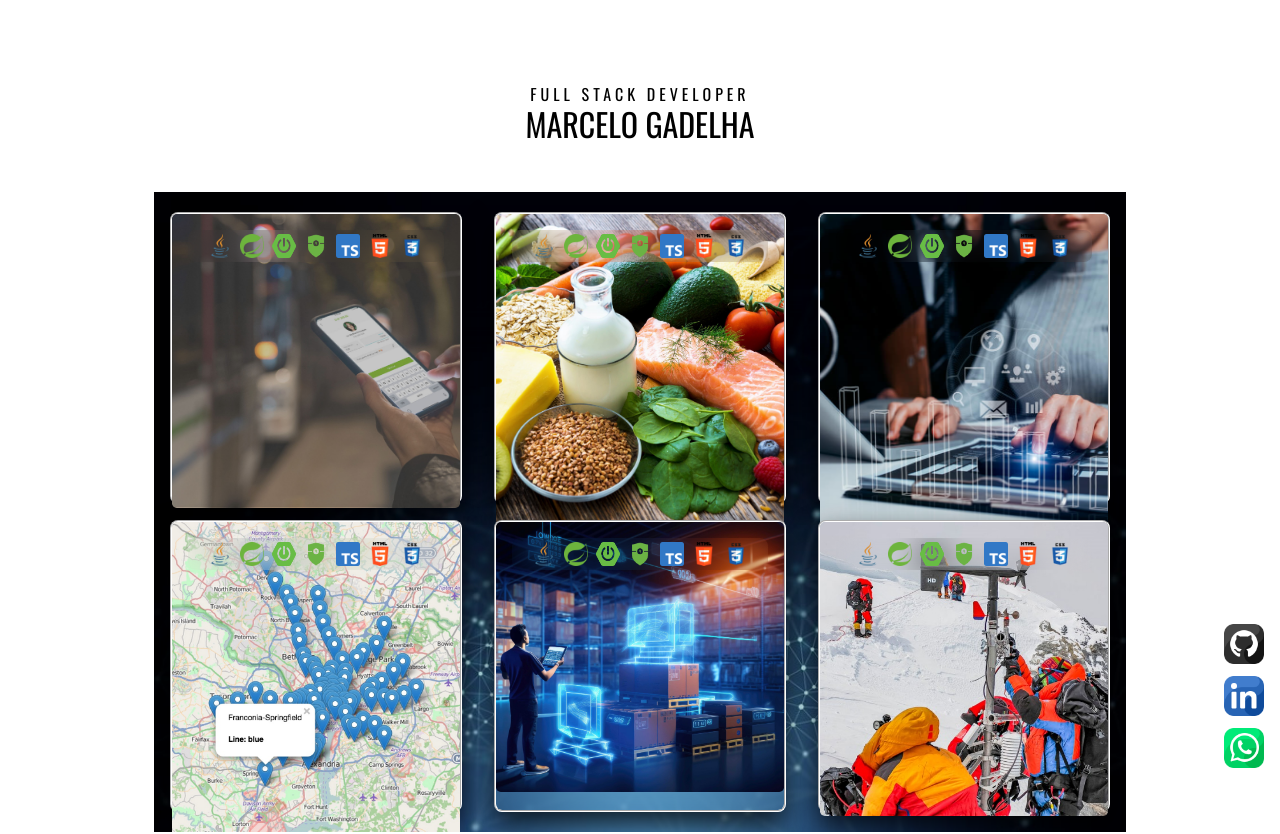
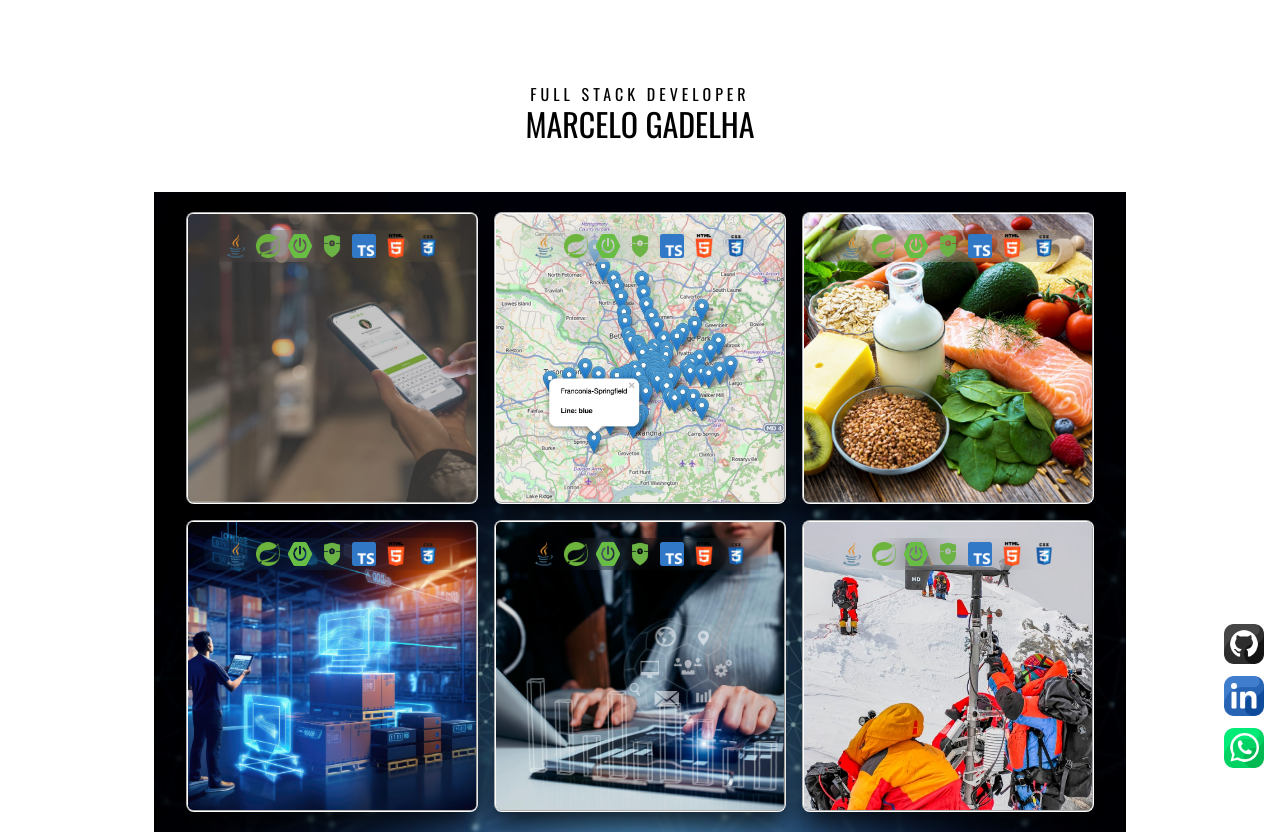
Before and after one commit to gadelhati/portifolio, a React (Vite) app: page / in a window 1280 px wide. Shown: the top 834 px of the page. Built offline with nearby package versions, Linux system fonts and the light colour scheme.

Commit message:
style: styles changes

```diff
--- a/src/component/portifolio.css
+++ b/src/component/portifolio.css
@@ -48,13 +48,22 @@
 #portifolio {
     section {
         article {
+
             ul > li > p {
+                color: black;
                 margin: 0%;
             }
             ul > li > img {
                 height: 2rem;
                 padding: .25rem;
             }
+        }
+        article > center {
+            display: flex;
+            flex-direction: row;
+            justify-content: center;
+            flex-wrap: wrap;
+            align-items: center;
         }
     }
 }
--- a/src/component/portifolio.tsx
+++ b/src/component/portifolio.tsx
@@ -32,14 +32,14 @@ export const Portifolio = () => {
             <section>
                 <article id="parallax-one">
                     {/* <header>PROJECTS</header> */}
-                    {/* <div className='projects'> */}
+                    <center>
                         <ListProject name={'App'} repository={'fla-app'} photo={`${app}`} time={0} description={'Um app de acompanhamento da Conmebol oferece atualizações em tempo real dos torneios sul-americanos, como a Libertadores e a Sul-Americana.'} />
                         <ListProject name={'Maps'} repository={'maps-front'} photo={`${maps}`} time={200} description={'Com esta aplicação é possivel marcar locais específicos, associar dados como fotos e descrições. Ideal para urbanismo, gestão de propriedades, estudos ambientais e logística.'} />
                         <ListProject name={'Nutrição'} repository={'nutrition-front'} photo={`${nutrition}`} time={400} description={'A aplicação oferece uma base de dados de alimentos e suas informações nutricionais, ajudando a registrar e calcular calorias, proteínas, carboidratos e gorduras consumidas.'} />
                         <ListProject name={'Armazém'} repository={'wms'} photo={`${wms}`} time={600} description={'WMS gerencia operações de armazenamento e logística. Ele otimiza o controle de inventário, permitindo rastrear o recebimento, armazenagem.'} />
                         <ListProject name={'Suporte'} repository={'support-front'} photo={`${support}`} time={800} description={'Gerencia o inventário e a manutenção de dispositivos tecnológicos. Permite cadastrar e monitorar equipamentos de e periféricos, registrando fabricante, modelo e outros.'} />
                         <ListProject name={'Observação Meteorológica'} repository={'weather-back'} photo={`${weather}`} time={1000} description={'Registra e exibe dados sobre as condições climáticas. Oferece informações como temperatura, umidade, pressão atmosférica, velocidade e direção do vento.'} />
-                    {/* </div> */}
+                    </center>
                 </article>
             </section>
             <section>
--- a/src/component/project.css
+++ b/src/component/project.css
@@ -91,6 +91,12 @@
 }
 .project > center > a > img {
     position: relative;
+    padding: .25rem;
     height: 2rem;
     width: 2rem;
 }
+.isDisabled {
+    color: currentColor;
+    cursor: not-allowed;
+    opacity: 0.5;
+}
--- a/src/component/project.tsx
+++ b/src/component/project.tsx
@@ -7,6 +7,7 @@ import spring from './../assets/image/spring.png'
 import springboot from './../assets/image/springboot.png'
 import springsecutity from './../assets/image/springsecurity.png'
 import github from './../assets/image/github.png'
+import web from './../assets/image/web.png'
 import './project.css'
 import { useEffect } from 'react'
 
@@ -83,6 +84,9 @@ export const ListProject = (project: Project) => {
                 <a href={`https://github.com/gadelhati/${project.repository}`} target="_blank" >
                     <img src={github} alt='github'></img>
                 </a>
+                <a className='isDisabled' href={`https://github.com/gadelhati/${project.repository}`} target="_blank" >
+                    <img src={web} alt='web'></img>
+                </a>
             </center>
             <footer>
                 <a href="https://github.com/gadelhati/" target="_blank" >
```
Also changed, not shown: src/assets/image/web.png (added).
